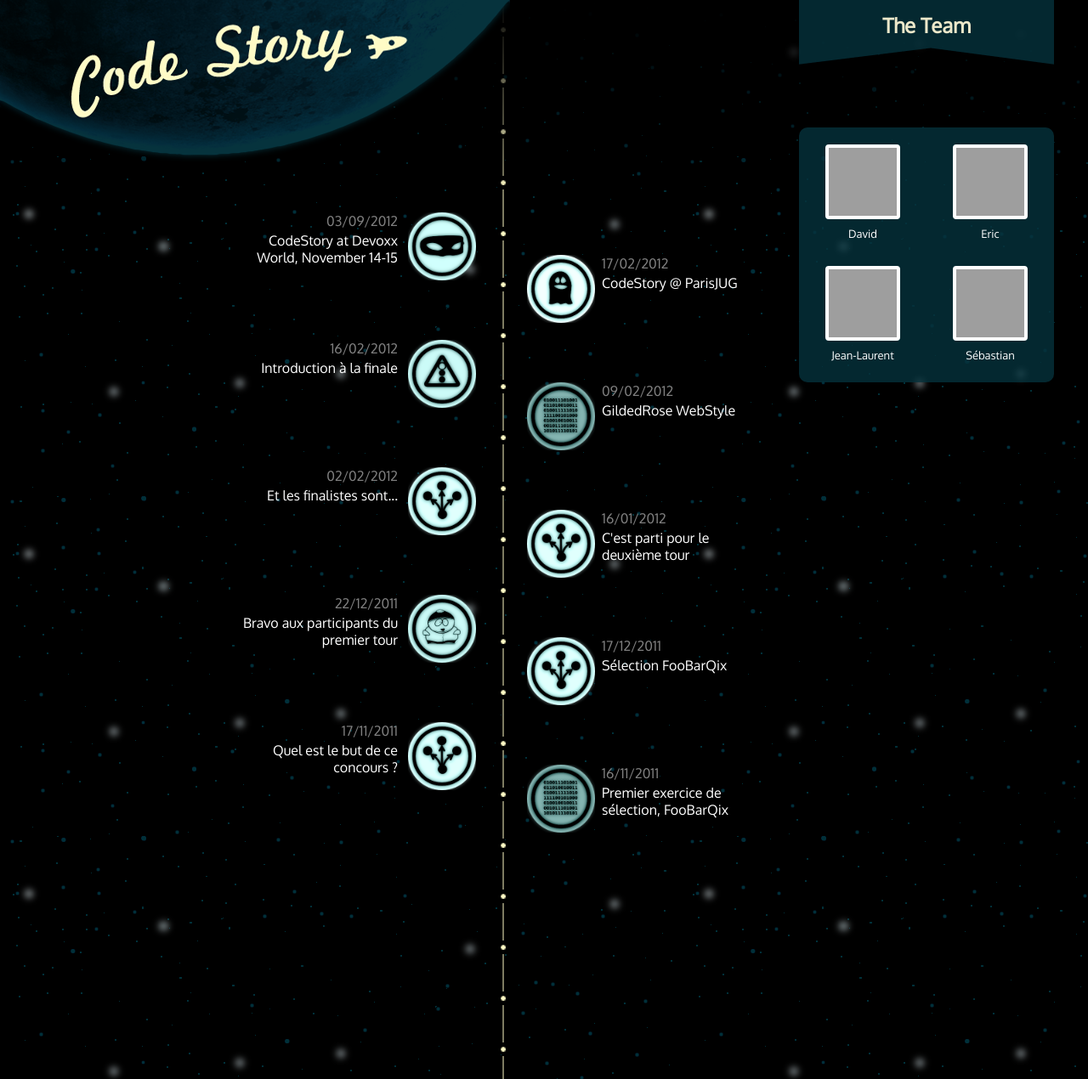
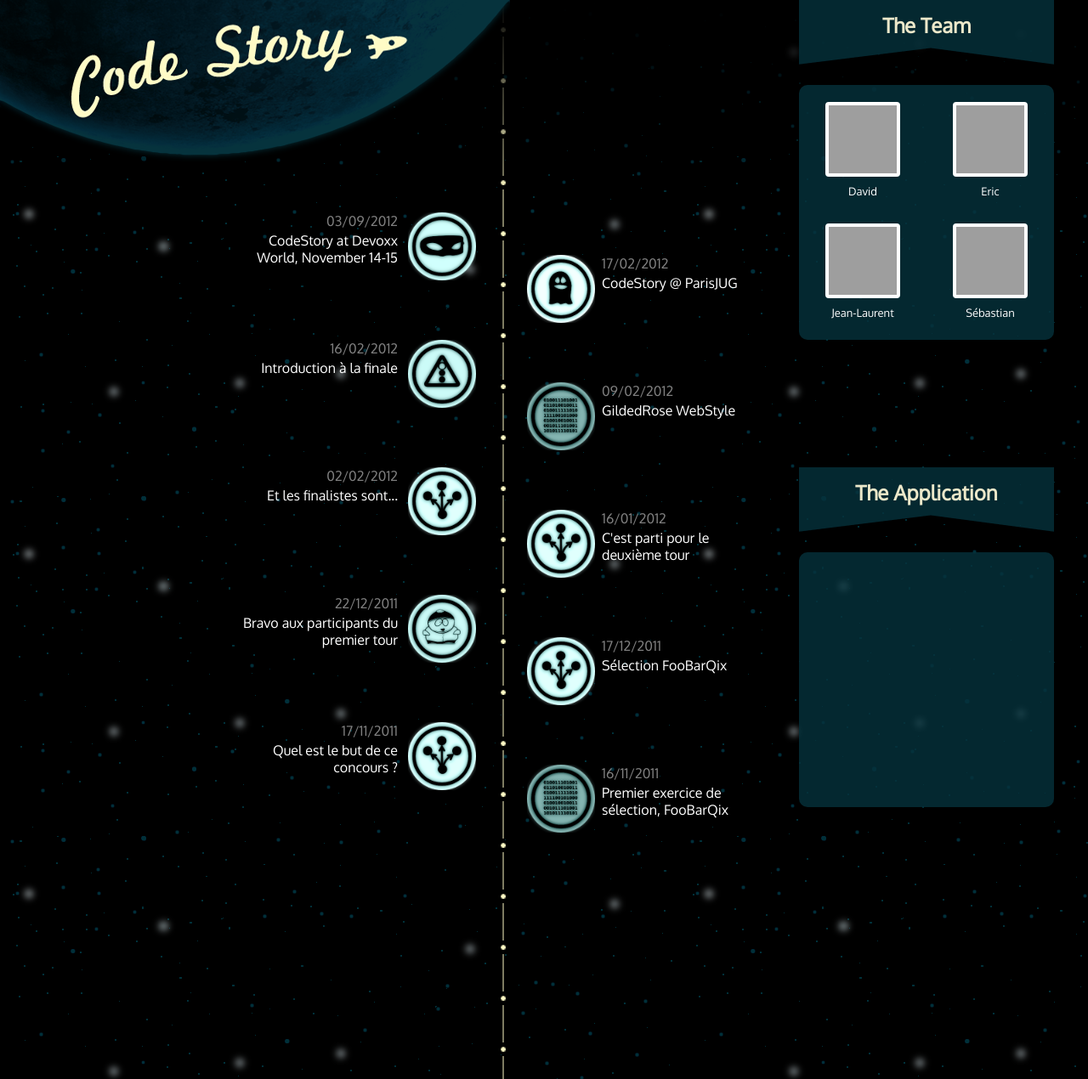
Before and after one commit to CodeStory/code-story-blog, a Jekyll site: the page built from index.html, in a window 1280 px wide and 1270 px high. Shown: the whole window at 85% size. Built offline with Jekyll 4.4.1, drawn with Linux system fonts in a browser that asks for light colours; grey boxes are pictures that could not be loaded.

Commit message:
The App box

```diff
--- a/css/screen.css
+++ b/css/screen.css
@@ -180,7 +180,6 @@ pre {
 
 h2 {
 	position: fixed;
-	top: 0px;
 	right: 40px;
 	width: 300px;
 	height: 77px;
@@ -191,17 +190,34 @@ h2 {
 	background: url('../images/project-background.png') no-repeat center;
 	z-index: 9999;
 }
-#about {
+
+#about h2 {
+	top: 0px;
+}
+
+#application  h2{
+	top: 550px;
+}
+
+#about, #application {
 	position: fixed;
 	right: 40px;
 	width: 300px;
-	top: 150px;
 	background: url('../images/badges-background.png') repeat-y center;
 	border-radius: 10px;
 	padding-top: 20px;
 	height: 280px;
 	z-index: 9999;
 }
+
+#about {
+	top: 100px;
+}
+
+#application {
+	top: 650px;
+}
+
 .badge {
 	float: left;
 	width: 150px;
--- a/index.html
+++ b/index.html
@@ -17,6 +16,8 @@ title: Home
 </div>
 
 <div id="about">
+	<h2>The Team</h2>
+
 	{% for post in site.categories.about reversed %}
 	<div class="badge">
 		<a href="{{ post.url }}"><img class="portrait" src="http://gravatar.com/avatar/{{ post.gravatar }}?s=160"></a>
@@ -24,3 +25,8 @@ title: Home
 	</div>
 	{% endfor %}
 </div>
+
+
+<div id="application">
+	<h2>The Application</h2>
+</div>
```
Also changed, not shown: other parts of index.html (+0 -1 lines).
